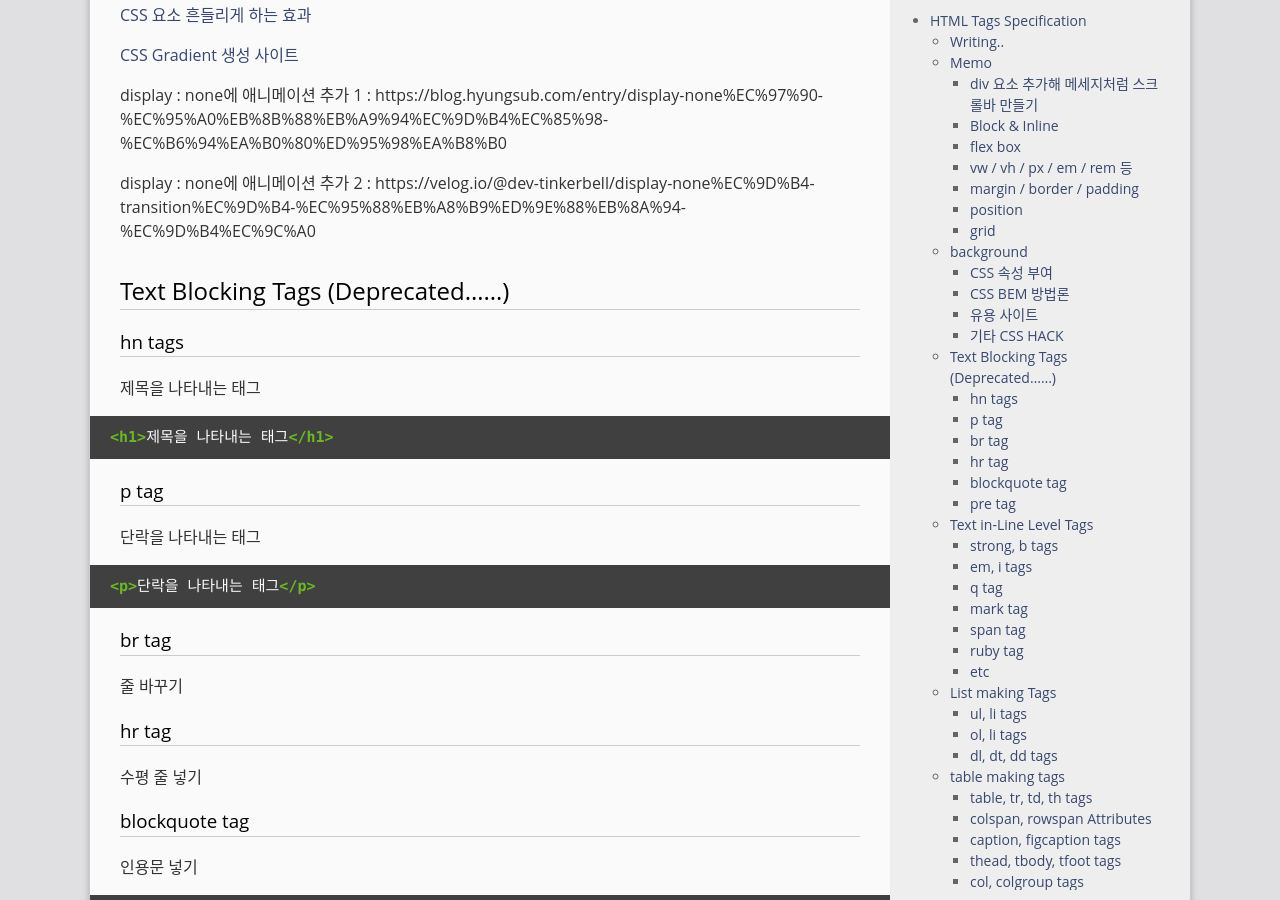
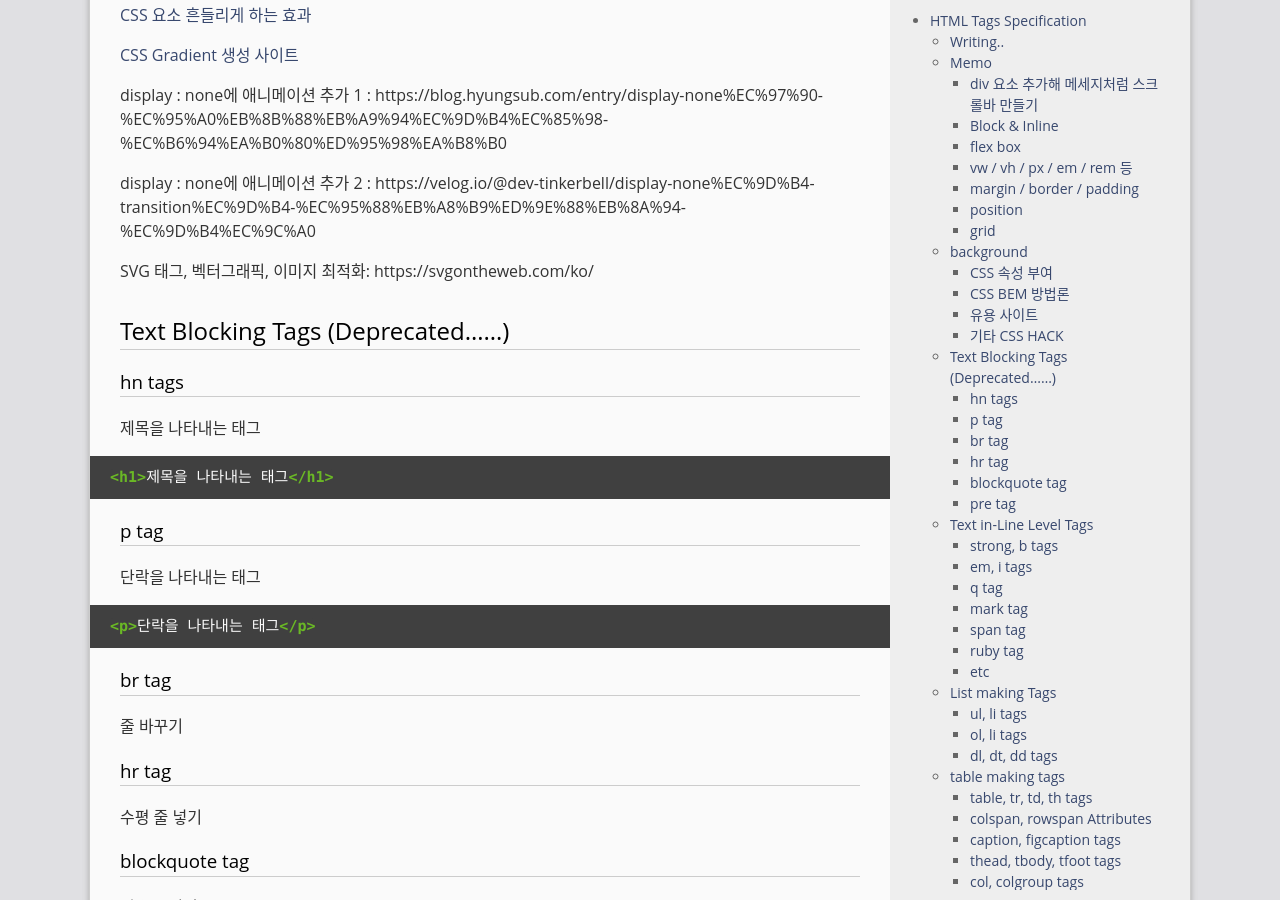
Before and after one commit to gloomydumber/copy, a Jekyll site: the page built from _posts/2020-02-23-HTMLTags.md, in a window 1280 px wide and 900 px high, scrolled down 3348 px. Built offline with Jekyll 4.4.1, drawn with Linux system fonts in a browser that asks for light colours; comment, search, counter and statistics services are not loaded.

Commit message:
PostModded

```diff
--- a/_posts/2020-02-23-HTMLTags.md
+++ b/_posts/2020-02-23-HTMLTags.md
@@ -161,6 +161,8 @@ https://utf8-icons.com/ utf-8 아이콘
 display : none에 애니메이션 추가 1 : https://blog.hyungsub.com/entry/display-none%EC%97%90-%EC%95%A0%EB%8B%88%EB%A9%94%EC%9D%B4%EC%85%98-%EC%B6%94%EA%B0%80%ED%95%98%EA%B8%B0
 
 display : none에 애니메이션 추가 2 : https://velog.io/@dev-tinkerbell/display-none%EC%9D%B4-transition%EC%9D%B4-%EC%95%88%EB%A8%B9%ED%9E%88%EB%8A%94-%EC%9D%B4%EC%9C%A0
+
+SVG 태그, 벡터그래픽, 이미지 최적화: https://svgontheweb.com/ko/
 
 ## Text Blocking Tags (Deprecated......)
 
```
